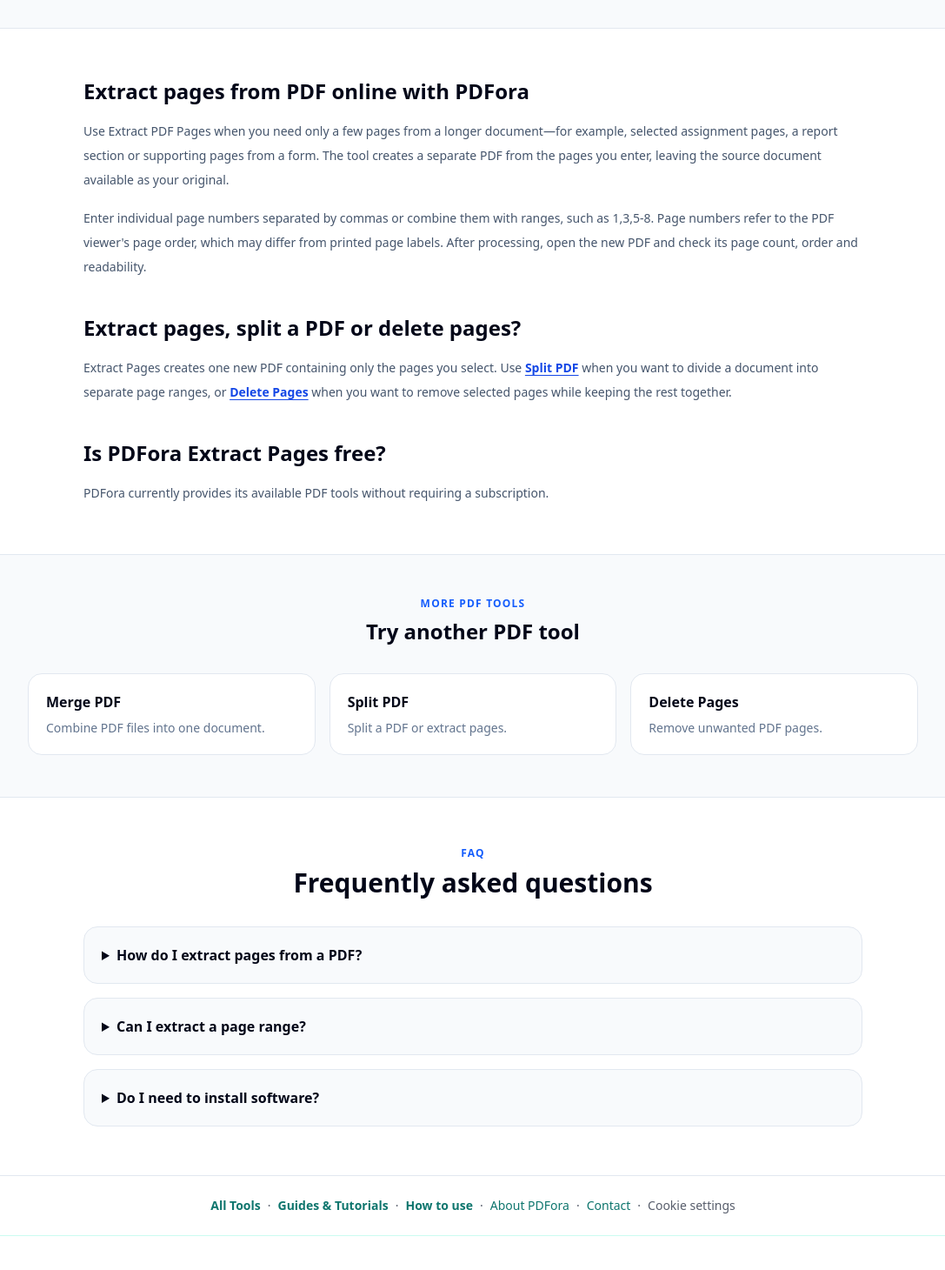
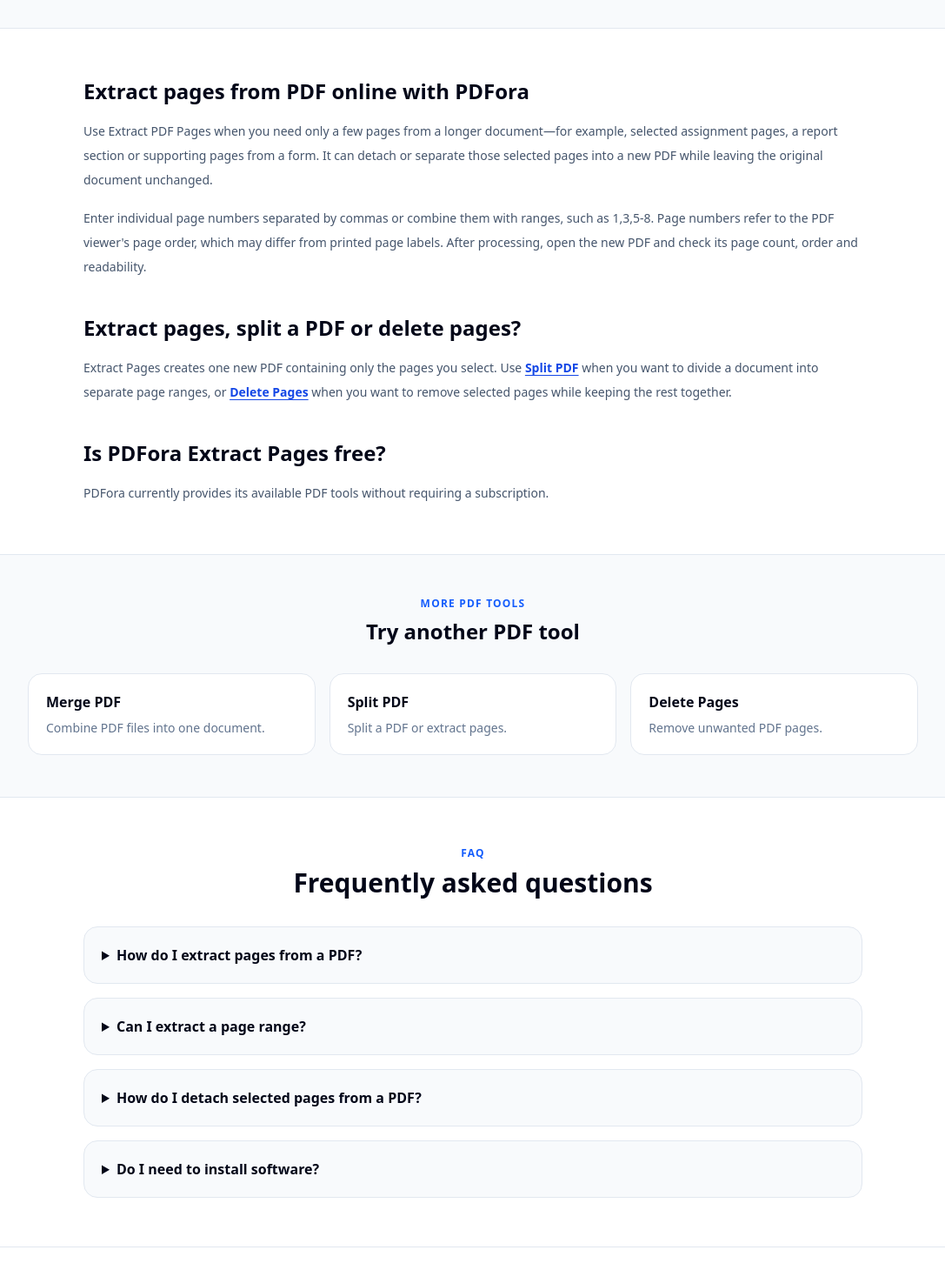
Before and after one commit to pokhrelniroj94-bot/PDFora, a Next.js app in the folder frontend/: page /extract-pages in a window 1280 px wide. Shown: the part 2840-4300 px from the top of the page at 87% size, without its empty margins (96-1183 px from the left). Built offline with nearby package versions, Linux system fonts and the light colour scheme; no server answers.

Commit message:
Answer GSC long-tail intent for detaching PDF pages

```diff
--- a/frontend/app/extract-pages/page.tsx
+++ b/frontend/app/extract-pages/page.tsx
@@ -140,7 +140,7 @@ export default function Page() {
           </h2>
 
           <p className="mt-4 text-sm leading-7 text-slate-600">
-            Use Extract PDF Pages when you need only a few pages from a longer document—for example, selected assignment pages, a report section or supporting pages from a form. The tool creates a separate PDF from the pages you enter, leaving the source document available as your original.
+            Use Extract PDF Pages when you need only a few pages from a longer document—for example, selected assignment pages, a report section or supporting pages from a form. It can detach or separate those selected pages into a new PDF while leaving the original document unchanged.
           </p>
 
           <p className="mt-4 text-sm leading-7 text-slate-600">
@@ -232,6 +232,14 @@ export default function Page() {
                 Yes. Enter a range such as 5-8, or combine ranges and individual pages such as 1,3,5-8. Review the downloaded PDF to confirm the selected pages are in the intended order.
               </p>
             </details>
+            <details className="rounded-2xl border border-slate-200 bg-slate-50 p-5">
+              <summary className="cursor-pointer font-black">
+                How do I detach selected pages from a PDF?
+              </summary>
+              <p className="mt-3 text-sm leading-6 text-slate-600">
+                Upload the PDF, enter the page numbers or ranges you want to keep, and process it. PDFora creates a separate PDF containing those pages; the original file remains unchanged.
+              </p>
+            </details>
 
             <details className="rounded-2xl border border-slate-200 bg-slate-50 p-5">
               <summary className="cursor-pointer font-black">
```
